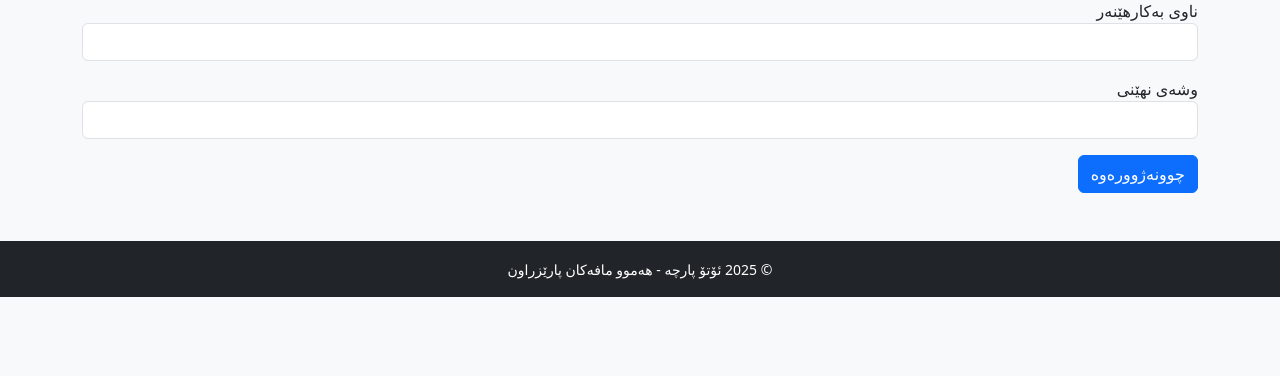
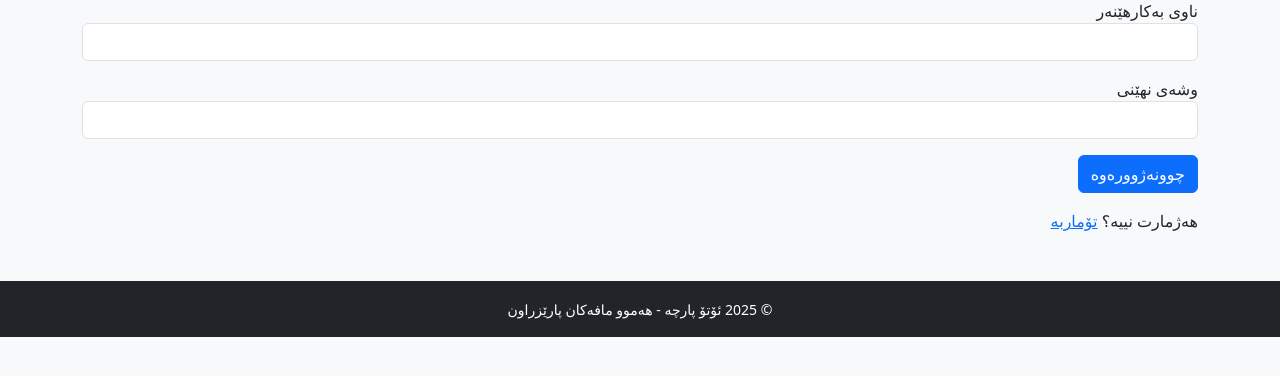
Before and after one commit to muhammadt90900-ux/Kurd-auto, a Python web app: template templates/login.html in a window 1280 px wide. Shown: the part 127-503 px from the top of the page. Run offline with Jinja, Linux system fonts and the light colour scheme; the template is opened without the code that fills it, so the values that code supplies are empty.

Commit message:
Enhance login form with CSRF token and registration link
Added CSRF token input to the login form and updated the registration link.

```diff
--- a/templates/login.html
+++ b/templates/login.html
@@ -1,7 +1,9 @@
+<!-- templates/login.html -->
 {% extends "base.html" %}
 {% block content %}
 <h2>چوونەژوورەوە</h2>
 <form method="POST">
+    <input type="hidden" name="csrf_token" value="{{ csrf_token() }}">
     <div class="mb-3">
         <label>ناوی بەکارهێنەر</label>
         <input type="text" name="username" class="form-control" required>
@@ -12,4 +14,5 @@
     </div>
     <button type="submit" class="btn btn-primary">چوونەژوورەوە</button>
 </form>
+<p class="mt-3">هەژمارت نییە؟ <a href="{{ url_for('register') }}">تۆماربە</a></p>
 {% endblock %}
```
